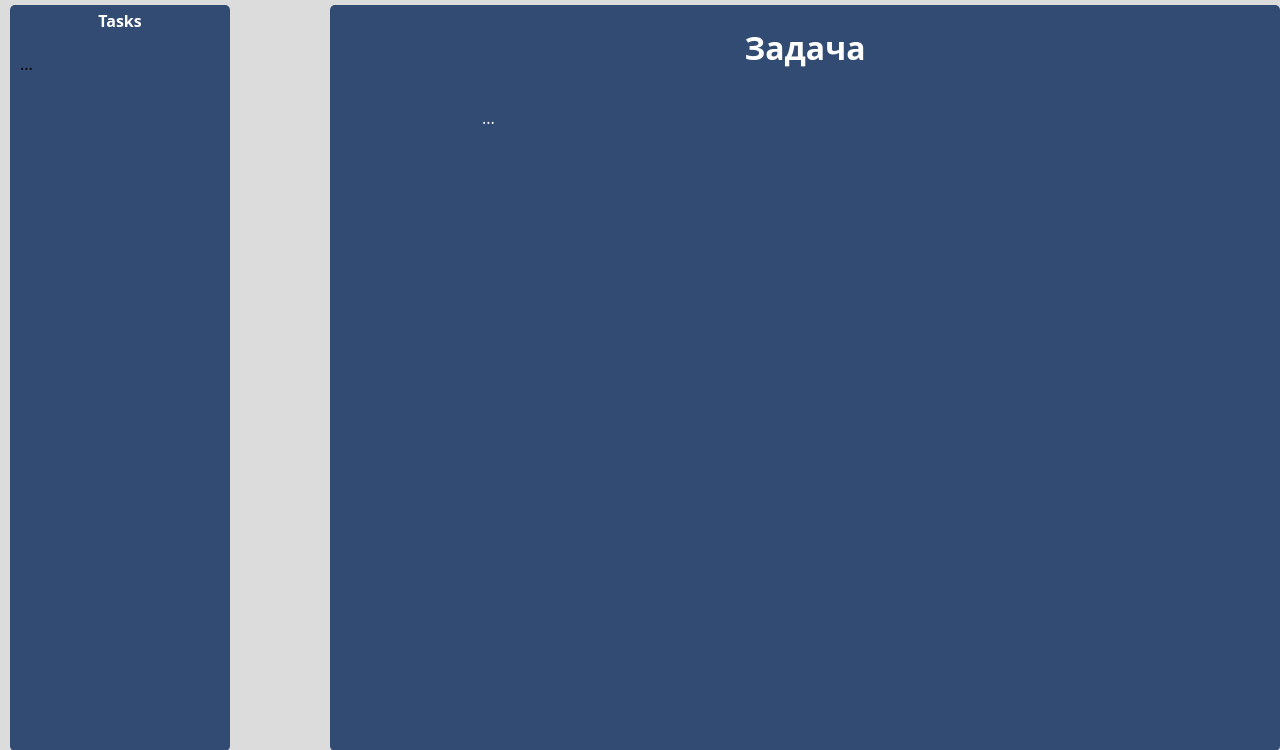
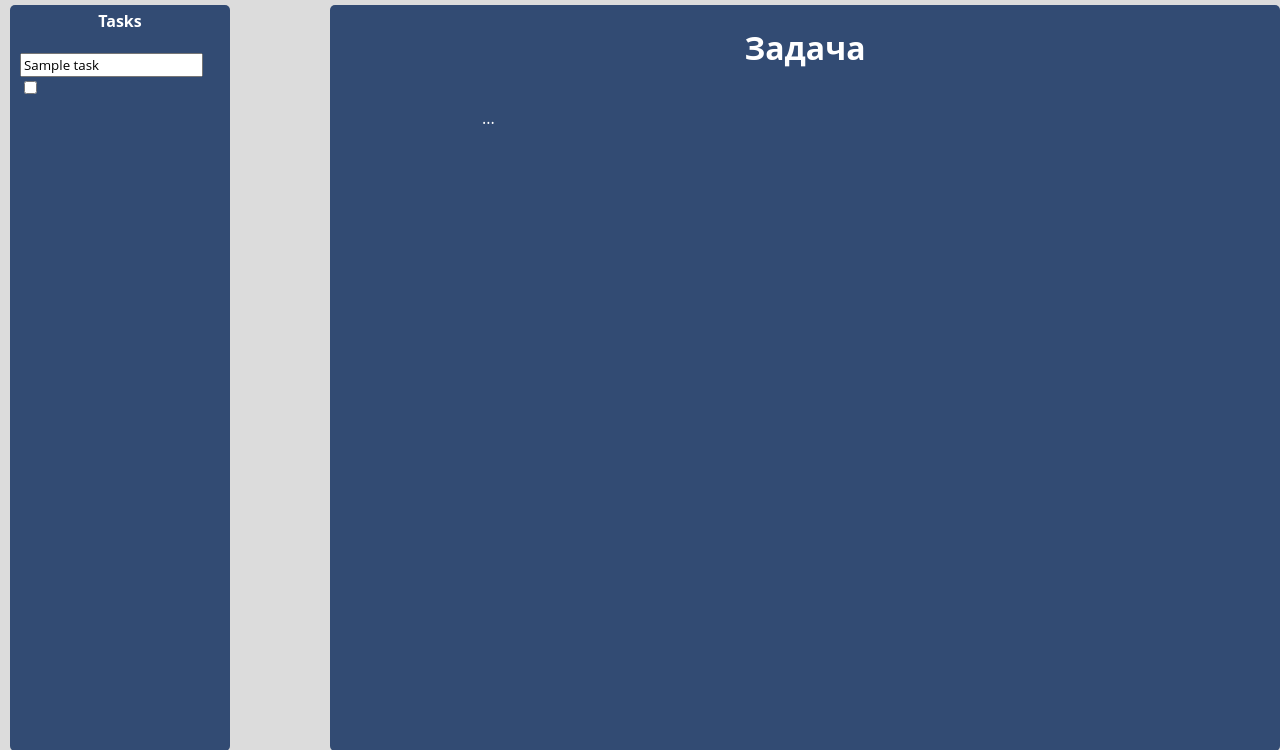
Before and after one commit to tachycardiazxc/LifeDo, a Django app: page /services/tasks/ in a window 1280 px wide. Shown: the part 62-812 px from the top of the page. Run offline with Django 3.2, Linux system fonts and the light colour scheme; a user stored in the database is signed in; tables that the repository leaves empty hold one stand-in row (values such as "Sample post").

Commit message:
LifeDo -> added tasks from db to the tasks page

```diff
--- a/lifedo_project/lifedo_services/templates/task/task.html
+++ b/lifedo_project/lifedo_services/templates/task/task.html
@@ -4,7 +4,7 @@
 <head>
     <meta charset="UTF-8">
     <title>Задачи</title>
-    <link rel="stylesheet" href="{% static 'css/index_beauty.css' %}/?1111">
+    <link rel="stylesheet" href="{% static 'css/index_beauty.css' %}/?111111">
 </head>
 <body class="tasks-body">
 
@@ -12,19 +12,31 @@
 <!-- Beginning of Fixed Navigation Bar -->
 <nav id="Navbar">
     <div id="Initial-Signature">
-        <a href="{% url 'index' %}"><button><span style="font-size: 25px;"><strong>LifeDo</strong></span><br><span><em>Plan Everything</em></span></button></a>
+        <a href="{% url 'index' %}">
+            <button><span
+                    style="font-size: 25px;"><strong>LifeDo</strong></span><br><span><em>Plan Everything</em></span>
+            </button>
+        </a>
     </div>
     <div id="Projects-Nav-Link">
-      <a href="{% url 'tasks' %}" class="disabled"><button class="Navbar-Button">Задачи</button></a>
+        <a href="{% url 'tasks' %}" class="disabled">
+            <button class="Navbar-Button">Задачи</button>
+        </a>
     </div>
     <div id="Navbar-Drop-Down">
         <button class="Navbar-Button" id="Drop-Down-Button">Профиль<span>▼</span></button>
         <div class="Drop-Down-Content">
             {% if request.user.is_authenticated %}
-          <li><a href="" class="disabled"><button class="Navbar-Button">Профиль</button></a></li>
-          <li><a href="{% url 'logout' %}"><button class="Navbar-Button">Выйти</button></a></li>
+                <li><a href="" class="disabled">
+                    <button class="Navbar-Button">Профиль</button>
+                </a></li>
+                <li><a href="{% url 'logout' %}">
+                    <button class="Navbar-Button">Выйти</button>
+                </a></li>
             {% else %}
-          <li><a href="{% url 'login' %}"><button class="Navbar-Button">Войти</button></a></li>
+                <li><a href="{% url 'login' %}">
+                    <button class="Navbar-Button">Войти</button>
+                </a></li>
             {% endif %}
         </div>
     </div>
@@ -39,7 +51,12 @@
     <nav class="tasks-nav">
         <h4 class="h-nav-tasks">Tasks</h4>
 
-      <p>...</p>
+        {% for task in tasks_form %}
+            <div class="task">
+                {{ task.title }}
+                <input type="checkbox">
+            </div>
+        {% endfor %}
     </nav>
 </div>
 </div>
--- a/lifedo_project/lifedo_services/views.py
+++ b/lifedo_project/lifedo_services/views.py
@@ -14,7 +14,7 @@ class TaskView(views.View):
         tasks = TaskModel.objects.filter(employers=user)
         each_task_form = []
         for task in tasks:
-            each_task_form.append(TaskForm(instance= task))
+            each_task_form.append(TaskForm(instance=task))
         return render(request, template_name='task/task.html', context={
             'tasks_form': each_task_form
         })
--- a/lifedo_project/static/css/index_beauty.css
+++ b/lifedo_project/static/css/index_beauty.css
@@ -558,3 +558,7 @@ a.disabled
   color: white;
   margin-top: 5px;
 }
+
+.task{
+  margin-top: 15px;
+}
```
Lines whose indentation alone changed are shown as unchanged.
